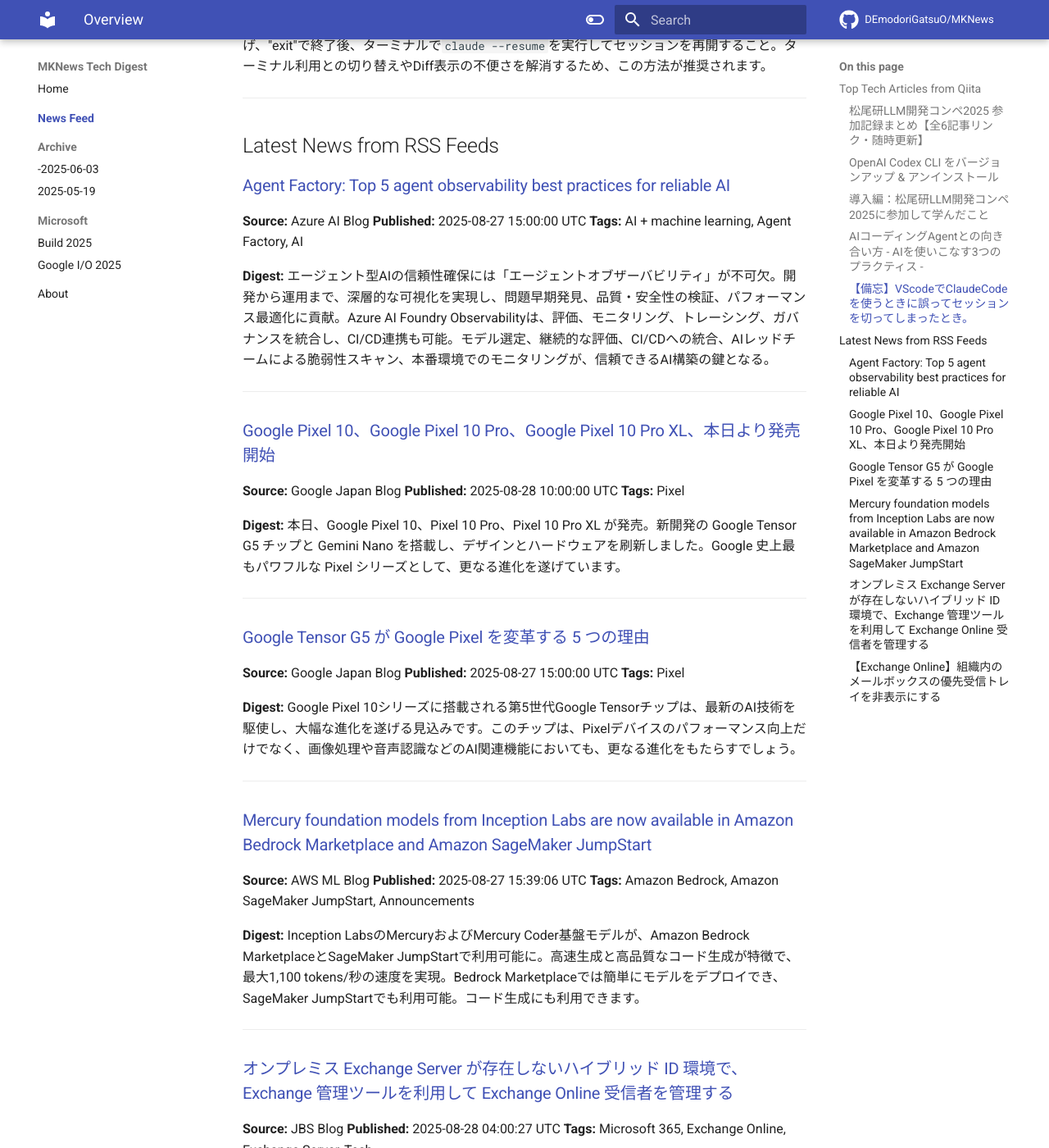
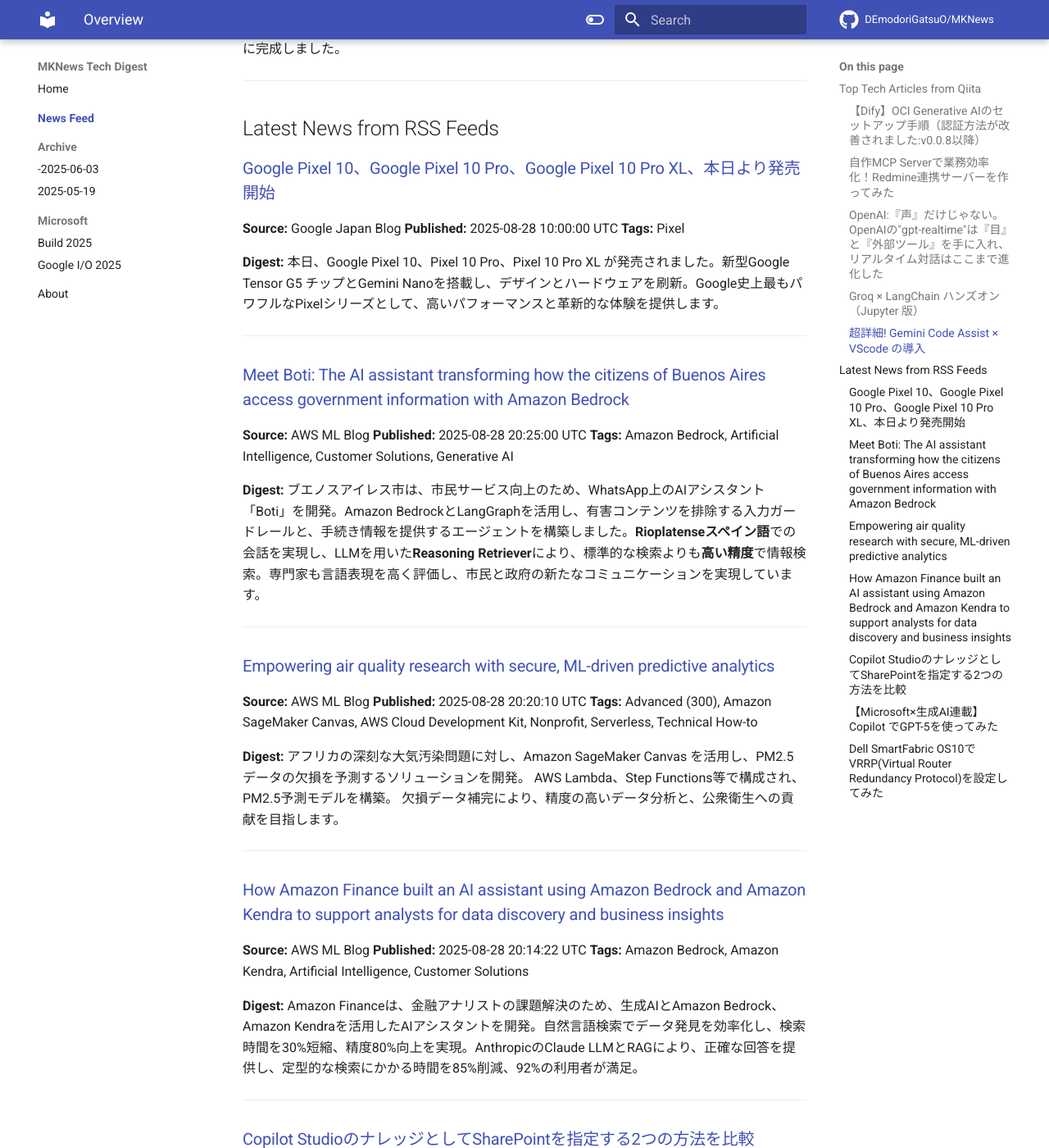
Before and after one commit to DEmodoriGatsuO/MKNews, an MkDocs documentation site: the page built from docs/news/index.md, in a window 1280 px wide and 1400 px high, scrolled down 1451 px. Shown: the whole window at 82% size. Built offline with MkDocs 1.6.1 and Material for MkDocs 9.7.7, drawn with Linux system fonts in a browser that asks for light colours; comment, search, counter and statistics services are not loaded; some of the changed text lies outside the part shown.

Commit message:
Automated AI Tech Digest - 2025-08-29

```diff
--- a/docs/news/index.md
+++ b/docs/news/index.md
@@ -1,71 +1,61 @@
-# AI Tech Trends Digest (2025-08-28)
+# AI Tech Trends Digest (2025-08-29)
 
 
 ## Top Tech Articles from Qiita
 
 
-### [松尾研LLM開発コンペ2025 参加記録まとめ【全6記事リンク・随時更新】](https://qiita.com/hiro7_2kae/items/030bc9ce5431c26ed4ee)
-**Published:** 2025-08-27 21:08:15 UTC
-**Likes:** 3
-**Tags:** 機械学習, 生成AI, LLM, 松尾研LLMコンペ2025
+### [【Dify】OCI Generative AIのセットアップ手順（認証方法が改善されました:v0.0.8以降）](https://qiita.com/yushibats/items/a44b16f47eeb82f7e7eb)
+**Published:** 2025-08-28 06:24:15 UTC
+**Likes:** 4
+**Tags:** oracle, oci, GenerativeAI, Dify, AIエージェント
 
 **Digest:**
-2025年夏開催の松尾研LLM開発コンペに参加した記録をまとめた全6記事のポータルです。製造業の品質管理担当者が、大規模GPU環境でのLLM学習やチーム開発に挑戦。現在は導入編が公開されており、環境構築ガイドが近日公開予定です。随時更新され、シリーズのフォローを歓迎しています。
+Dify v0.0.8以降、OCI Generative AIのセットアップが簡素化。プラグインからOCI Generative AI Serviceを選択し、APIキー認証を設定すれば利用開始可能。APIキー認証では、region、tenancy_ocidなど5つの情報を入力します。OCIコンソールでAPIキーを発行し設定することで、OCI Generative AIモデルをDifyで手軽に活用できます。
 
 ---
 
-### [OpenAI Codex CLI をバージョンアップ & アンインストール](https://qiita.com/hanaya/items/1d7510327b98f3a59939)
-**Published:** 2025-08-28 01:21:12 UTC
+### [自作MCP Serverで業務効率化！Redmine連携サーバーを作ってみた](https://qiita.com/hatsukaze/items/02f1bda9e9bef27121bd)
+**Published:** 2025-08-29 02:06:51 UTC
 **Likes:** 1
-**Tags:** OpenAI, codex, CodexCLI
+**Tags:** Python, MCP, Claude, MCPサーバー
 
 **Digest:**
-OpenAI Codex CLIの最新版へのアップデート方法を紹介。npm経由では`npm install -g @openai/codex@latest`、Homebrewでは`brew update`と`brew upgrade codex`を実行。アンインストールはnpmで`npm uninstall -g @openai/codex`、Homebrewで`brew uninstall codex`。設定ファイル削除は任意で`rm -rf ~/.codex`。
+開発部の天津炒飯氏が、RedmineとClaude Desktopを連携するMCPサーバーを自作。Redmine APIを叩き、プロジェクト一覧取得やチケット作成などのツールを定義。Python 3.10以上必須で、ツール定義が肝心。Claude Desktopの設定ファイルと再起動が重要。ハマりやすいポイントや使用例も紹介。
 
 ---
 
-### [導入編：松尾研LLM開発コンペ2025に参加して学んだこと](https://qiita.com/hiro7_2kae/items/6a0aade5dd405568ef47)
-**Published:** 2025-08-27 20:56:03 UTC
+### [OpenAI:『声』だけじゃない。OpenAIの"gpt-realtime"は『目』と『外部ツール』を手に入れ、リアルタイム対話はここまで進化した](https://qiita.com/RepKuririn/items/89034b4322c46c741603)
+**Published:** 2025-08-28 23:19:16 UTC
 **Likes:** 1
-**Tags:** 機械学習, 生成AI, LLM, 松尾研LLMコンペ2025
+**Tags:** OpenAI, AIエージェント, RealtimeAPI, gpt-realtime
 
 **Digest:**
-製造業DX担当者が、2025年夏に松尾研LLM開発コンペに参加。**Python・機械学習未経験**ながら、**大規模言語モデル講座**受講を機にLLM開発に挑戦。**大規模GPU環境**でのSFT、RLTによるモデル学習、MLOps的な実験管理を経験し、チーム開発の重要性を実感。基盤モデル学習からファインチューニングまで関わり、研究者以外でもLLM開発に貢献できると確信しました。
+OpenAIが、より自然な音声と高度な知能を持つ新モデル「gpt-realtime」とRealtime APIを正式リリース。オーディオ品質、知能、指示追従性、ファンクションコール精度が向上し、外部ツール連携のMCP、画像入力、SIPサポートも追加。安全対策や価格も改定され、音声AIの実用化を加速します。
 
 ---
 
-### [AIコーディングAgentとの向き合い方 - AIを使いこなす3つのプラクティス -](https://qiita.com/eycjur/items/af42d743c39e03eb39fb)
-**Published:** 2025-08-27 13:37:07 UTC
+### [Groq × LangChain ハンズオン（Jupyter 版）](https://qiita.com/shimmy-notat/items/be8b84cbd6c7d79b6ba5)
+**Published:** 2025-08-28 15:01:23 UTC
 **Likes:** 1
-**Tags:** AI, LLM, AIエージェント, ClaudeCode, VibeCoding
+**Tags:** Python, Jupyter, LangChain, LLM, groq
 
 **Digest:**
-2025年のAI時代に向け、エンジニア向けにAIコーディングAgentとの向き合い方を解説。発表内容を基に、**AI時代の3つのプラクティス**を提示。まず「便利ツール」から始め、次にAIが得意なタスクへの分解を意識し、最終的にTDDや自己学習を通じた**AIの自律的なタスク分解**を目指す。AIを使わないリスクを認識し、積極的に活用することで、AIスキルを向上させることが重要。
+Groqの超低レイテンシ推論をLangChainで扱う最小構成のハンズオンを紹介。APIキー設定、ライブラリインストール、`ChatGroq` での応答取得、LCELによるチェーン構築、ストリーミング、構造化出力など、Jupyter Notebook上で体験できます。環境変数の設定や`TypedDict`によるJSON出力も解説。
 
 ---
 
-### [【備忘】VScodeでClaudeCodeを使うときに誤ってセッションを切ってしまったとき。](https://qiita.com/osushisushisushi/items/6c43996813bf3f89c1d7)
-**Published:** 2025-08-27 10:47:25 UTC
+### [超詳細! Gemini Code Assist × VScode の導入](https://qiita.com/mori_166/items/fa183e50138ab721e931)
+**Published:** 2025-08-28 06:43:58 UTC
 **Likes:** 1
-**Tags:** tips, VSCode, Claude, ClaudeCode
+**Tags:** HTML, Web, VSCode, Gemini, VibeCoding
 
 **Digest:**
-VSCode拡張機能ClaudeCodeでセッションが途切れると、Diff表示がされなくなる問題が発生。解決策は、古いチャットを閉じ、ClaudeCodeアイコンから新しいセッションを立ち上げ、"exit"で終了後、ターミナルで`claude --resume`を実行してセッションを再開すること。ターミナル利用との切り替えやDiff表示の不便さを解消するため、この方法が推奨されます。
+VScodeで拡張機能「Gemini Code Assist」をインストールし、Googleアカウントでログイン後、Tech系イベント用Webサイトを実装。無料版Googleアカウントで、HTML、CSS、JavaScriptファイルをGemini Code Assistが生成。ポップでワクワク感のある動的サイトが瞬時に完成しました。
 
 ---
 
 ## Latest News from RSS Feeds
 
-
-### [Agent Factory: Top 5 agent observability best practices for reliable AI](https://azure.microsoft.com/en-us/blog/agent-factory-top-5-agent-observability-best-practices-for-reliable-ai/)
-**Source:** Azure AI Blog
-**Published:** 2025-08-27 15:00:00 UTC
-**Tags:** AI + machine learning, Agent Factory, AI
-
-**Digest:**
-エージェント型AIの信頼性確保には「エージェントオブザーバビリティ」が不可欠。開発から運用まで、深層的な可視化を実現し、問題早期発見、品質・安全性の検証、パフォーマンス最適化に貢献。Azure AI Foundry Observabilityは、評価、モニタリング、トレーシング、ガバナンスを統合し、CI/CD連携も可能。モデル選定、継続的な評価、CI/CDへの統合、AIレッドチームによる脆弱性スキャン、本番環境でのモニタリングが、信頼できるAI構築の鍵となる。
-
----
 
 ### [Google Pixel 10、Google Pixel 10 Pro、Google Pixel 10 Pro XL、本日より発売開始](https://blog.google/intl/ja-jp/feed/pixel-10-available-now/)
 **Source:** Google Japan Blog
@@ -73,46 +63,66 @@
 **Tags:** Pixel
 
 **Digest:**
-本日、Google Pixel 10、Pixel 10 Pro、Pixel 10 Pro XL が発売。新開発の Google Tensor G5 チップと Gemini Nano を搭載し、デザインとハードウェアを刷新しました。Google 史上最もパワフルな Pixel シリーズとして、更なる進化を遂げています。
+本日、Google Pixel 10、Pixel 10 Pro、Pixel 10 Pro XL が発売されました。新型Google Tensor G5 チップとGemini Nanoを搭載し、デザインとハードウェアを刷新。Google史上最もパワフルなPixelシリーズとして、高いパフォーマンスと革新的な体験を提供します。
 
 ---
 
-### [Google Tensor G5 が Google Pixel を変革する 5 つの理由](https://blog.google/intl/ja-jp/products/devices-services/tensor-g5-pixel-10/)
-**Source:** Google Japan Blog
-**Published:** 2025-08-27 15:00:00 UTC
-**Tags:** Pixel
+### [Meet Boti: The AI assistant transforming how the citizens of Buenos Aires access government information with Amazon Bedrock](https://aws.amazon.com/blogs/machine-learning/meet-boti-the-ai-assistant-transforming-how-the-citizens-of-buenos-aires-access-government-information-with-amazon-bedrock/)
+**Source:** AWS ML Blog
+**Published:** 2025-08-28 20:25:00 UTC
+**Tags:** Amazon Bedrock, Artificial Intelligence, Customer Solutions, Generative AI
 
 **Digest:**
-Google Pixel 10シリーズに搭載される第5世代Google Tensorチップは、最新のAI技術を駆使し、大幅な進化を遂げる見込みです。このチップは、Pixelデバイスのパフォーマンス向上だけでなく、画像処理や音声認識などのAI関連機能においても、更なる進化をもたらすでしょう。
+ブエノスアイレス市は、市民サービス向上のため、WhatsApp上のAIアシスタント「Boti」を開発。Amazon BedrockとLangGraphを活用し、有害コンテンツを排除する入力ガードレールと、手続き情報を提供するエージェントを構築しました。**Rioplatenseスペイン語**での会話を実現し、LLMを用いた**Reasoning Retriever**により、標準的な検索よりも**高い精度**で情報検索。専門家も言語表現を高く評価し、市民と政府の新たなコミュニケーションを実現しています。
 
 ---
 
-### [Mercury foundation models from Inception Labs are now available in Amazon Bedrock Marketplace and Amazon SageMaker JumpStart](https://aws.amazon.com/blogs/machine-learning/mercury-foundation-models-from-inception-labs-are-now-available-in-amazon-bedrock-marketplace-and-amazon-sagemaker-jumpstart/)
+### [Empowering air quality research with secure, ML-driven predictive analytics](https://aws.amazon.com/blogs/machine-learning/empowering-air-quality-research-with-secure-ml-driven-predictive-analytics/)
 **Source:** AWS ML Blog
-**Published:** 2025-08-27 15:39:06 UTC
-**Tags:** Amazon Bedrock, Amazon SageMaker JumpStart, Announcements
+**Published:** 2025-08-28 20:20:10 UTC
+**Tags:** Advanced (300), Amazon SageMaker Canvas, AWS Cloud Development Kit, Nonprofit, Serverless, Technical How-to
 
 **Digest:**
-Inception LabsのMercuryおよびMercury Coder基盤モデルが、Amazon Bedrock MarketplaceとSageMaker JumpStartで利用可能に。高速生成と高品質なコード生成が特徴で、最大1,100 tokens/秒の速度を実現。Bedrock Marketplaceでは簡単にモデルをデプロイでき、SageMaker JumpStartでも利用可能。コード生成にも利用できます。
+アフリカの深刻な大気汚染問題に対し、Amazon SageMaker Canvas を活用し、PM2.5データの欠損を予測するソリューションを開発。 AWS Lambda、Step Functions等で構成され、PM2.5予測モデルを構築。 欠損データ補完により、精度の高いデータ分析と、公衆衛生への貢献を目指します。
 
 ---
 
-### [オンプレミス Exchange Server が存在しないハイブリッド ID 環境で、Exchange 管理ツールを利用して Exchange Online 受信者を管理する](https://blog.jbs.co.jp/entry/2025/08/28/130027)
-**Source:** JBS Blog
-**Published:** 2025-08-28 04:00:27 UTC
-**Tags:** Microsoft 365, Exchange Online, Exchange Server, Tech
+### [How Amazon Finance built an AI assistant using Amazon Bedrock and Amazon Kendra to support analysts for data discovery and business insights](https://aws.amazon.com/blogs/machine-learning/how-amazon-finance-built-an-ai-assistant-using-amazon-bedrock-and-amazon-kendra-to-support-analysts-for-data-discovery-and-business-insights/)
+**Source:** AWS ML Blog
+**Published:** 2025-08-28 20:14:22 UTC
+**Tags:** Amazon Bedrock, Amazon Kendra, Artificial Intelligence, Customer Solutions
 
 **Digest:**
-ハイブリッドID環境で、オンプレミスExchange Serverを使わずに受信者を管理する方法を紹介。Exchange管理ツールを用いて、Exchange Online環境における**受信者**の作成、変更、削除といった**管理**作業を可能にします。**オンプレミス環境**がなくても、**Exchange Online**を効率的に利用できるようになる手順です。
+Amazon Financeは、金融アナリストの課題解決のため、生成AIとAmazon Bedrock、Amazon Kendraを活用したAIアシスタントを開発。自然言語検索でデータ発見を効率化し、検索時間を30%短縮、精度80%向上を実現。AnthropicのClaude LLMとRAGにより、正確な回答を提供し、定型的な検索にかかる時間を85%削減、92%の利用者が満足。
 
 ---
 
-### [【Exchange Online】組織内のメールボックスの優先受信トレイを非表示にする](https://blog.jbs.co.jp/entry/2025/08/28/115629)
+### [Copilot StudioのナレッジとしてSharePointを指定する2つの方法を比較](https://blog.jbs.co.jp/entry/2025/08/29/095656)
 **Source:** JBS Blog
-**Published:** 2025-08-28 02:56:29 UTC
-**Tags:** Microsoft 365, Exchange Online, PoweShell
+**Published:** 2025-08-29 00:56:56 UTC
+**Tags:** Microsoft Copilot Studio, Microsoft 365 Copilot
 
 **Digest:**
-Exchange Onlineで組織内メールボックス管理を効率化する手法。優先受信トレイを非表示にすることで、情報の**一元管理**を促進し、不要な混乱を解消します。これにより、**メール整理**が容易になり、**業務効率**が向上。詳細な設定方法を通じて、より**組織的**なメール運用を目指しましょう。
+Copilot Studioでエージェント作成時、SharePointをナレッジとして指定する2つの方法を比較。1つはSharePointを直接、もう1つは非構造化データを経由する方法です。インデックス作成、検索結果、検索対象ファイル、ナレッジソース追加方法などを比較し、テキスト内容に対する検索結果も異なります。
 
 ---
+
+### [【Microsoft×生成AI連載】Copilot でGPT-5を使ってみた](https://blog.jbs.co.jp/entry/2025/08/29/090345)
+**Source:** JBS Blog
+**Published:** 2025-08-29 00:03:45 UTC
+**Tags:** Copilot, Microsoft 365 Copilot, Microsoft×生成AI連載, 生成AI, Copilot for Microsoft 365
+
+**Digest:**
+Microsoft 365 CopilotがGPT-5に対応し、機能が進化しました。本記事では、GPT-5の紹介、Copilotでの活用法、Smart Mode比較、利用シーンとメリット・注意点を解説。簡潔な質問から高度な質問まで、その活用方法をまとめた連載記事です。過去の記事はリンクから確認できます。
+
+---
+
+### [Dell SmartFabric OS10で VRRP(Virtual Router Redundancy Protocol)を設定してみた](https://blog.jbs.co.jp/entry/2025/08/28/154318)
+**Source:** JBS Blog
+**Published:** 2025-08-28 06:43:18 UTC
+**Tags:** VRRP, OS10
+
+**Digest:**
+VRRPは、ネットワークのゲートウェイを冗長化するプロトコルで、L3スイッチやルーターで単一障害点回避に利用されます。Dell SmartFabric OS10（OS10）でのVRRP設定手順を解説し、マスタールーター、バックアップルーター、プライオリティ、仮想IP、プリエンプト、インターフェーストラッキングといったキーワードを含めて、基本的な設定方法を紹介します。
+
+---
```
